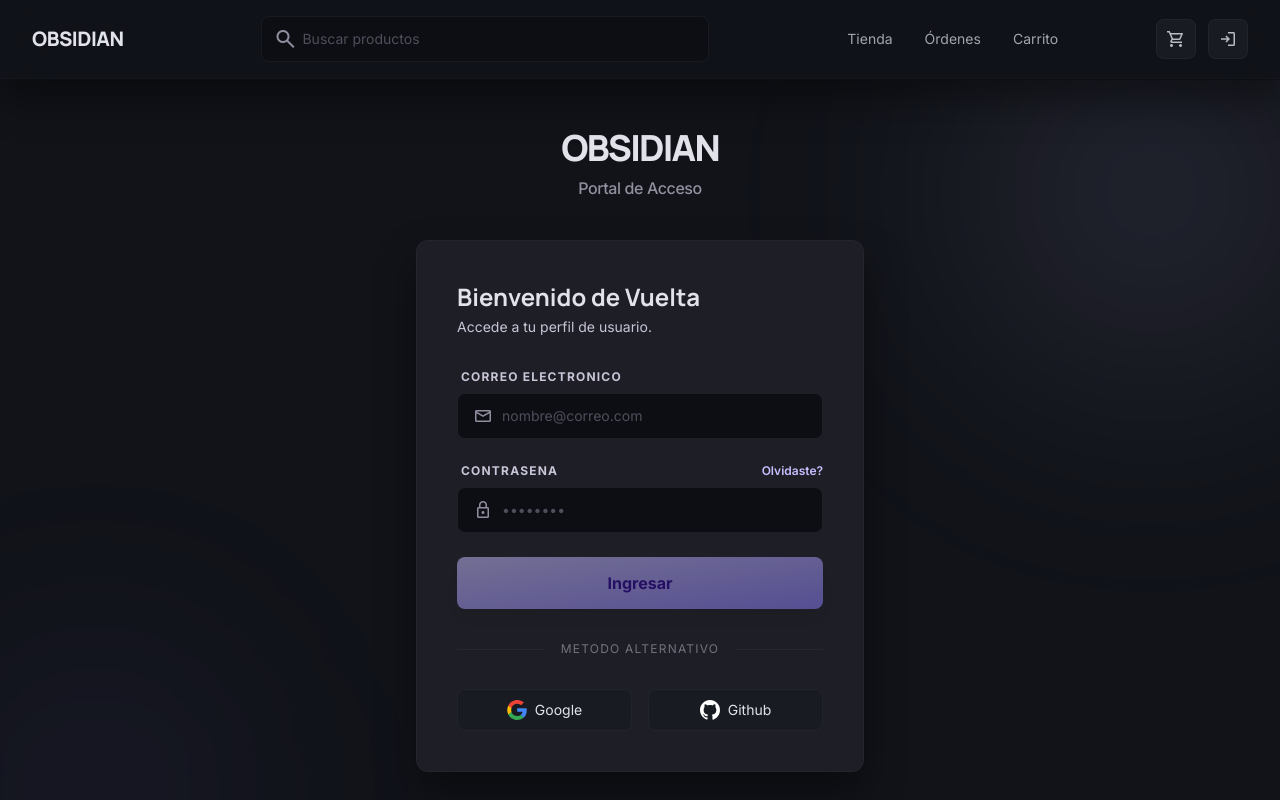
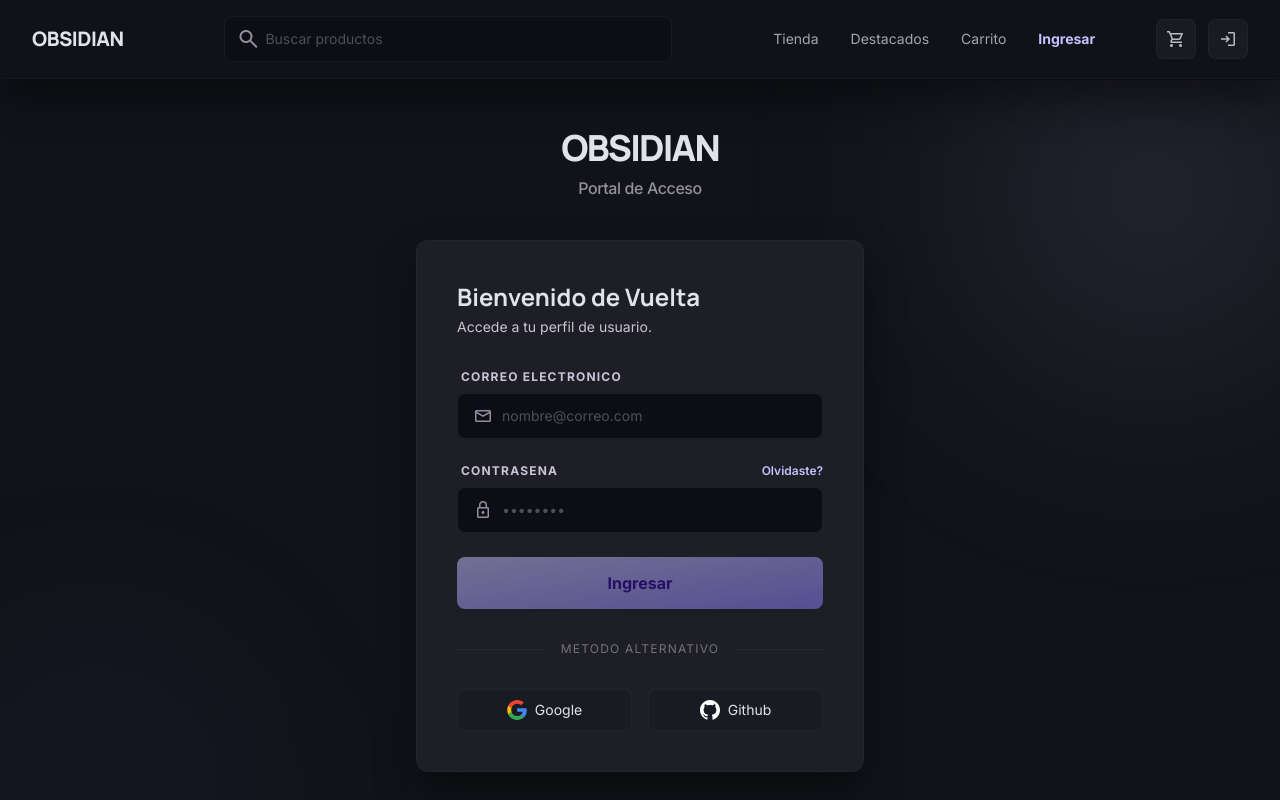
Before and after one commit to SESASAN/reto_fullstack, a React (Vite) app: page /login in a window 1280 px wide. Shown: the top 800 px of the page. Built offline with nearby package versions, Linux system fonts and the light colour scheme; no server answers.

Commit message:
fix(auth): dynamic nav links and enable public cart access

```diff
--- a/src/app/AppRouter/AppRouter.tsx
+++ b/src/app/AppRouter/AppRouter.tsx
@@ -35,11 +35,8 @@
       { path: '/products/:slug', element: <ProductDetailPage /> },
       {
         path: '/cart',
-        element: (
-          <ProtectedRoute>
-            <CartPage />
-          </ProtectedRoute>
-        ),
+        // Cart accessible without login — checkout redirects to login if needed
+        element: <CartPage />,
       },
       {
         path: '/checkout',
--- a/src/components/organisms/TopNavBar/TopNavBar.constants.ts
+++ b/src/components/organisms/TopNavBar/TopNavBar.constants.ts
@@ -1,7 +1,17 @@
 export const BRAND_NAME = 'OBSIDIAN'
 
-export const NAV_LINKS = [
+// Links para usuarios SIN sesión
+export const NAV_LINKS_PUBLIC = [
   { to: '/', label: 'Tienda', end: true },
+  { to: '/featured', label: 'Destacados' },
+  { to: '/cart', label: 'Carrito' },
+  { to: '/login', label: 'Ingresar' },
+] as const
+
+// Links para usuarios CON sesión
+export const NAV_LINKS_PRIVATE = [
+  { to: '/', label: 'Tienda', end: true },
+  { to: '/featured', label: 'Destacados' },
   { to: '/orders', label: 'Órdenes' },
   { to: '/cart', label: 'Carrito' },
 ] as const
--- a/src/components/organisms/TopNavBar/TopNavBar.tsx
+++ b/src/components/organisms/TopNavBar/TopNavBar.tsx
@@ -8,7 +8,7 @@
 import { useSessionStore } from '@/store/session.store'
 import { useUiStore } from '@/store/ui.store'
 
-import { BRAND_NAME, NAV_LINKS } from './TopNavBar.constants'
+import { BRAND_NAME, NAV_LINKS_PUBLIC, NAV_LINKS_PRIVATE } from './TopNavBar.constants'
 import type { TopNavBarLink } from './TopNavBar.types'
 
 const navLinkClass = ({ isActive }: { isActive: boolean }) =>
@@ -41,6 +41,8 @@
   const user = useSessionStore((s) => s.user)
   const logout = useSessionStore((s) => s.logout)
 
+  const navLinks = user ? NAV_LINKS_PRIVATE : NAV_LINKS_PUBLIC
+
   const handleLogout = async () => {
     await logout()
     setMenuOpen(false)
@@ -61,9 +63,9 @@
           <SearchBar value={searchQuery} onChange={setSearchQuery} />
         </div>
 
-<nav className="hidden items-center gap-8 md:flex">
-              {NAV_LINKS.filter((link) => !user || link.to !== '/login').map(renderLink)}
-            </nav>
+        <nav className="hidden items-center gap-8 md:flex">
+          {navLinks.map(renderLink)}
+        </nav>
 
         <div className="flex items-center gap-3">
           <NavLink to="/cart">
```
